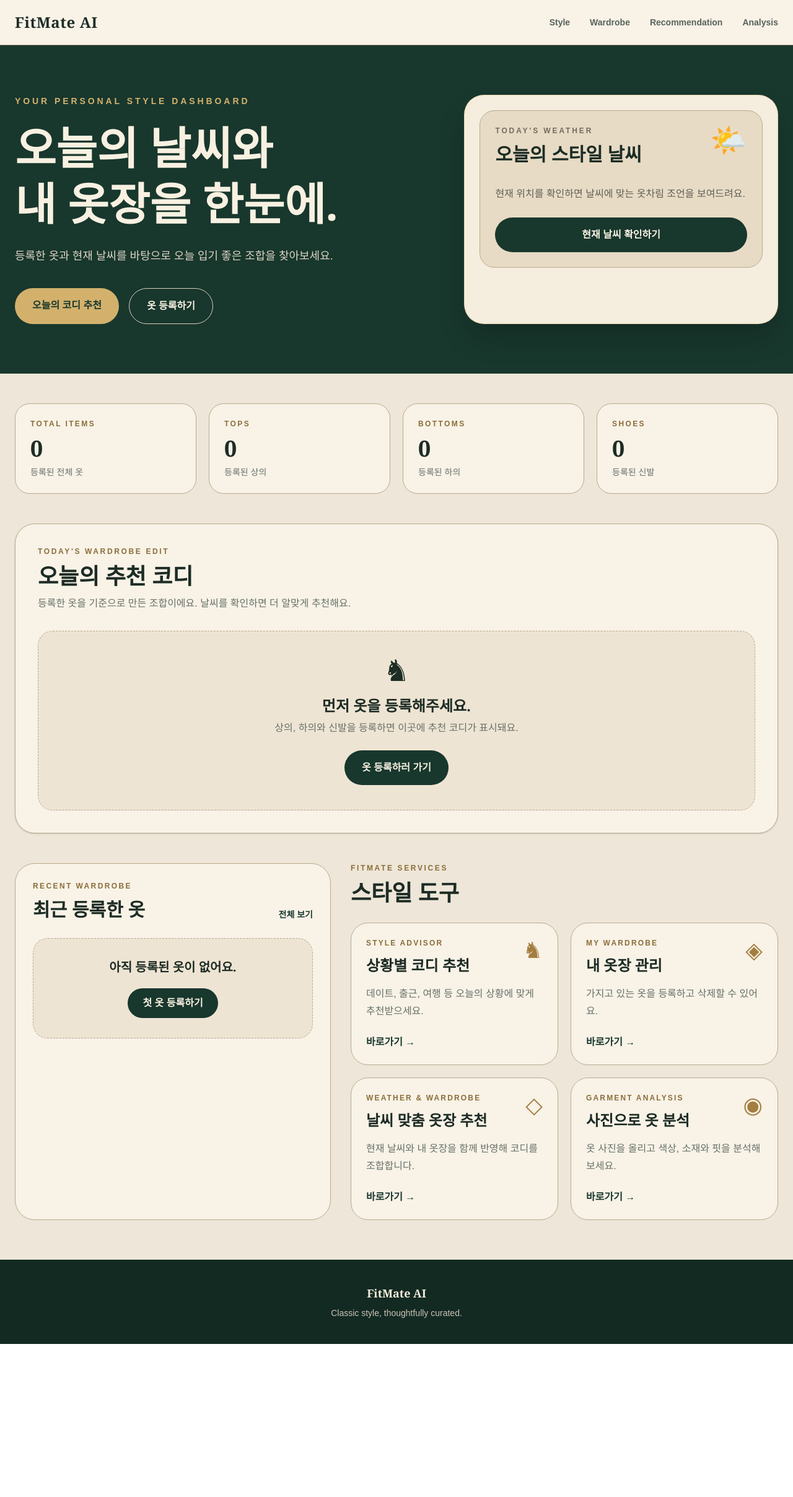
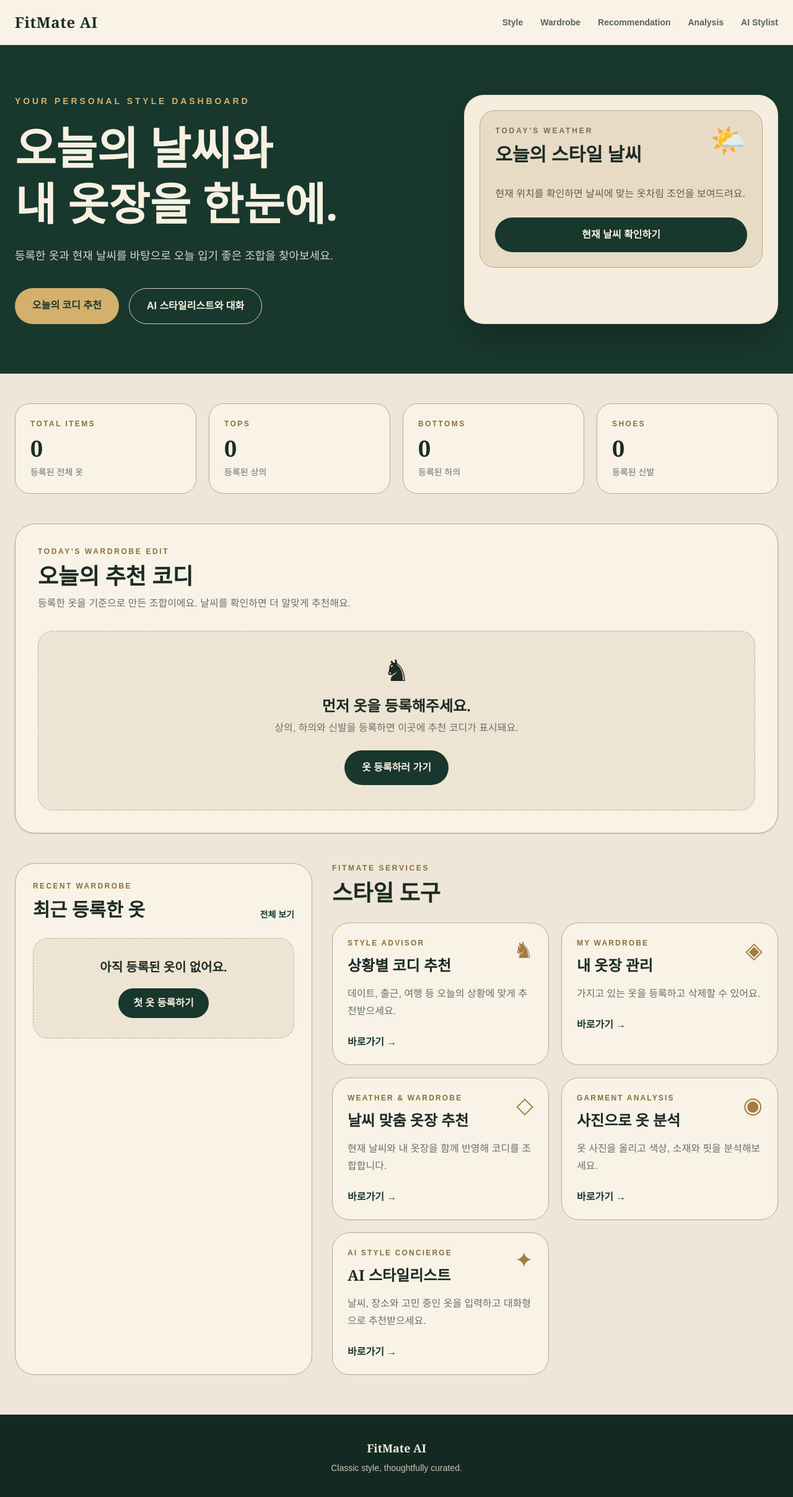
Before and after one commit to ik561166-ux/fitmate-ai, a Next.js app: page / in a window 1280 px wide. Shown: the top 2416 px of the page at 62% size. Before the commit the page ends 2169 px from the top, so only its background shows below. Built offline with nearby package versions, Linux system fonts and the light colour scheme.

Commit message:
Add AI stylist to dashboard

```diff
--- a/app/page.tsx
+++ b/app/page.tsx
@@ -53,6 +53,14 @@ const dashboardMenus = [
     title: "사진으로 옷 분석",
     description: "옷 사진을 올리고 색상, 소재와 핏을 분석해보세요.",
     icon: "◉",
+  },
+  {
+    href: "/chat",
+    eyebrow: "AI STYLE CONCIERGE",
+    title: "AI 스타일리스트",
+    description:
+      "날씨, 장소와 고민 중인 옷을 입력하고 대화형으로 추천받으세요.",
+    icon: "✦",
   },
 ];
 
@@ -256,7 +264,9 @@ export default function Home() {
     setErrorMessage("");
 
     if (!navigator.geolocation) {
-      setErrorMessage("현재 브라우저에서는 위치 정보를 사용할 수 없어요.");
+      setErrorMessage(
+        "현재 브라우저에서는 위치 정보를 사용할 수 없어요.",
+      );
       setIsWeatherLoading(false);
       return;
     }
@@ -287,7 +297,9 @@ export default function Home() {
           setWeather(currentWeather);
           createDashboardOutfit(items, currentWeather);
         } catch {
-          setErrorMessage("날씨 정보를 불러오는 중 오류가 발생했어요.");
+          setErrorMessage(
+            "날씨 정보를 불러오는 중 오류가 발생했어요.",
+          );
         } finally {
           setIsWeatherLoading(false);
         }
@@ -340,12 +352,18 @@ export default function Home() {
             FitMate AI
           </Link>
 
-          <nav className="hidden items-center gap-8 text-sm font-semibold text-[#59635b] md:flex">
-            <Link href="/recommend" className="hover:text-[#18372d]">
+          <nav className="hidden items-center gap-7 text-sm font-semibold text-[#59635b] md:flex">
+            <Link
+              href="/recommend"
+              className="hover:text-[#18372d]"
+            >
               Style
             </Link>
 
-            <Link href="/closet" className="hover:text-[#18372d]">
+            <Link
+              href="/closet"
+              className="hover:text-[#18372d]"
+            >
               Wardrobe
             </Link>
 
@@ -356,8 +374,18 @@ export default function Home() {
               Recommendation
             </Link>
 
-            <Link href="/analyze" className="hover:text-[#18372d]">
+            <Link
+              href="/analyze"
+              className="hover:text-[#18372d]"
+            >
               Analysis
+            </Link>
+
+            <Link
+              href="/chat"
+              className="hover:text-[#18372d]"
+            >
+              AI Stylist
             </Link>
           </nav>
         </div>
@@ -390,10 +418,10 @@ export default function Home() {
               </Link>
 
               <Link
-                href="/closet"
+                href="/chat"
                 className="rounded-full border border-[#d9d0bf] px-7 py-4 text-center font-bold transition hover:bg-white/10"
               >
-                옷 등록하기
+                AI 스타일리스트와 대화
               </Link>
             </div>
           </div>
@@ -412,7 +440,9 @@ export default function Home() {
                 </div>
 
                 <div className="text-5xl">
-                  {weather ? getWeatherIcon(weather.weatherCode) : "🌤️"}
+                  {weather
+                    ? getWeatherIcon(weather.weatherCode)
+                    : "🌤️"}
                 </div>
               </div>
 
@@ -448,7 +478,9 @@ export default function Home() {
 
                   <div className="mt-5 grid grid-cols-2 gap-4">
                     <div className="rounded-2xl bg-[#f8f2e7] p-4">
-                      <p className="text-xs text-[#786f61]">체감온도</p>
+                      <p className="text-xs text-[#786f61]">
+                        체감온도
+                      </p>
                       <p className="mt-1 font-serif text-2xl font-bold">
                         {Math.round(weather.apparentTemperature)}°
                       </p>
@@ -498,45 +530,45 @@ export default function Home() {
 
       <section className="mx-auto max-w-7xl px-6 py-12">
         <div className="grid gap-5 sm:grid-cols-2 lg:grid-cols-4">
-          <div className="rounded-3xl border border-[#b9aa90] bg-[#f8f2e7] p-6">
-            <p className="text-xs font-semibold tracking-[0.2em] text-[#8a6e39]">
-              TOTAL ITEMS
-            </p>
-            <p className="mt-3 font-serif text-4xl font-bold">
-              {isLoaded ? items.length : 0}
-            </p>
-            <p className="mt-2 text-sm text-[#687169]">등록된 전체 옷</p>
-          </div>
+          {[
+            {
+              label: "TOTAL ITEMS",
+              value: isLoaded ? items.length : 0,
+              description: "등록된 전체 옷",
+            },
+            {
+              label: "TOPS",
+              value: categoryCount("상의"),
+              description: "등록된 상의",
+            },
+            {
+              label: "BOTTOMS",
+              value: categoryCount("하의"),
+              description: "등록된 하의",
+            },
+            {
+              label: "SHOES",
+              value: categoryCount("신발"),
+              description: "등록된 신발",
+            },
+          ].map((stat) => (
+            <div
+              key={stat.label}
+              className="rounded-3xl border border-[#b9aa90] bg-[#f8f2e7] p-6"
+            >
+              <p className="text-xs font-semibold tracking-[0.2em] text-[#8a6e39]">
+                {stat.label}
+              </p>
 
-          <div className="rounded-3xl border border-[#b9aa90] bg-[#f8f2e7] p-6">
-            <p className="text-xs font-semibold tracking-[0.2em] text-[#8a6e39]">
-              TOPS
-            </p>
-            <p className="mt-3 font-serif text-4xl font-bold">
-              {categoryCount("상의")}
-            </p>
-            <p className="mt-2 text-sm text-[#687169]">등록된 상의</p>
-          </div>
+              <p className="mt-3 font-serif text-4xl font-bold">
+                {stat.value}
+              </p>
 
-          <div className="rounded-3xl border border-[#b9aa90] bg-[#f8f2e7] p-6">
-            <p className="text-xs font-semibold tracking-[0.2em] text-[#8a6e39]">
-              BOTTOMS
-            </p>
-            <p className="mt-3 font-serif text-4xl font-bold">
-              {categoryCount("하의")}
-            </p>
-            <p className="mt-2 text-sm text-[#687169]">등록된 하의</p>
-          </div>
-
-          <div className="rounded-3xl border border-[#b9aa90] bg-[#f8f2e7] p-6">
-            <p className="text-xs font-semibold tracking-[0.2em] text-[#8a6e39]">
-              SHOES
-            </p>
-            <p className="mt-3 font-serif text-4xl font-bold">
-              {categoryCount("신발")}
-            </p>
-            <p className="mt-2 text-sm text-[#687169]">등록된 신발</p>
-          </div>
+              <p className="mt-2 text-sm text-[#687169]">
+                {stat.description}
+              </p>
+            </div>
+          ))}
         </div>
       </section>
 
@@ -562,7 +594,9 @@ export default function Home() {
             {items.length > 0 && (
               <button
                 type="button"
-                onClick={() => createDashboardOutfit(items, weather)}
+                onClick={() =>
+                  createDashboardOutfit(items, weather)
+                }
                 className="rounded-full bg-[#d3b16c] px-6 py-3 font-bold text-[#18372d] transition hover:bg-[#e2c789] active:scale-[0.98]"
               >
                 다른 조합 보기
@@ -579,7 +613,8 @@ export default function Home() {
               </h3>
 
               <p className="mt-2 text-[#687169]">
-                상의, 하의와 신발을 등록하면 이곳에 추천 코디가 표시돼요.
+                상의, 하의와 신발을 등록하면 이곳에 추천 코디가
+                표시돼요.
               </p>
 
               <Link
@@ -603,7 +638,9 @@ export default function Home() {
                       key={part.label}
                       className="rounded-3xl border border-[#c5b69d] bg-white p-6"
                     >
-                      <div className="text-5xl">{part.icon}</div>
+                      <div className="text-5xl">
+                        {part.icon}
+                      </div>
 
                       <p className="mt-5 text-xs font-semibold tracking-[0.2em] text-[#8a6e39]">
                         {part.label}
@@ -641,9 +678,9 @@ export default function Home() {
         </div>
       </section>
 
-      <section className="mx-auto grid max-w-7xl gap-8 px-6 pb-16 lg:grid-cols-[0.85fr_1.15fr]">
+      <section className="mx-auto grid max-w-7xl gap-8 px-6 pb-16 lg:grid-cols-[0.8fr_1.2fr]">
         <div className="rounded-[2rem] border border-[#b9aa90] bg-[#f8f2e7] p-7">
-          <div className="flex items-end justify-between">
+          <div className="flex items-end justify-between gap-4">
             <div>
               <p className="text-xs font-semibold tracking-[0.2em] text-[#8a6e39]">
                 RECENT WARDROBE
@@ -680,13 +717,13 @@ export default function Home() {
               {recentItems.map((item) => (
                 <div
                   key={item.id}
-                  className="flex items-center justify-between rounded-2xl border border-[#c5b69d] bg-white p-4"
+                  className="flex items-center justify-between gap-4 rounded-2xl border border-[#c5b69d] bg-white p-4"
                 >
                   <span className="text-xs font-semibold tracking-[0.18em] text-[#8a6e39]">
                     {item.category}
                   </span>
 
-                  <span className="font-serif text-lg font-bold">
+                  <span className="text-right font-serif text-lg font-bold">
                     {item.name}
                   </span>
                 </div>
@@ -711,7 +748,7 @@ export default function Home() {
                 href={menu.href}
                 className="group rounded-[1.75rem] border border-[#b9aa90] bg-[#f8f2e7] p-6 transition hover:-translate-y-1 hover:shadow-xl"
               >
-                <div className="flex items-start justify-between">
+                <div className="flex items-start justify-between gap-4">
                   <div>
                     <p className="text-xs font-semibold tracking-[0.18em] text-[#8a6e39]">
                       {menu.eyebrow}
@@ -744,7 +781,10 @@ export default function Home() {
         <p className="font-serif text-lg font-bold text-[#f5eddd]">
           FitMate AI
         </p>
-        <p className="mt-2">Classic style, thoughtfully curated.</p>
+
+        <p className="mt-2">
+          Classic style, thoughtfully curated.
+        </p>
       </footer>
     </main>
   );
```
